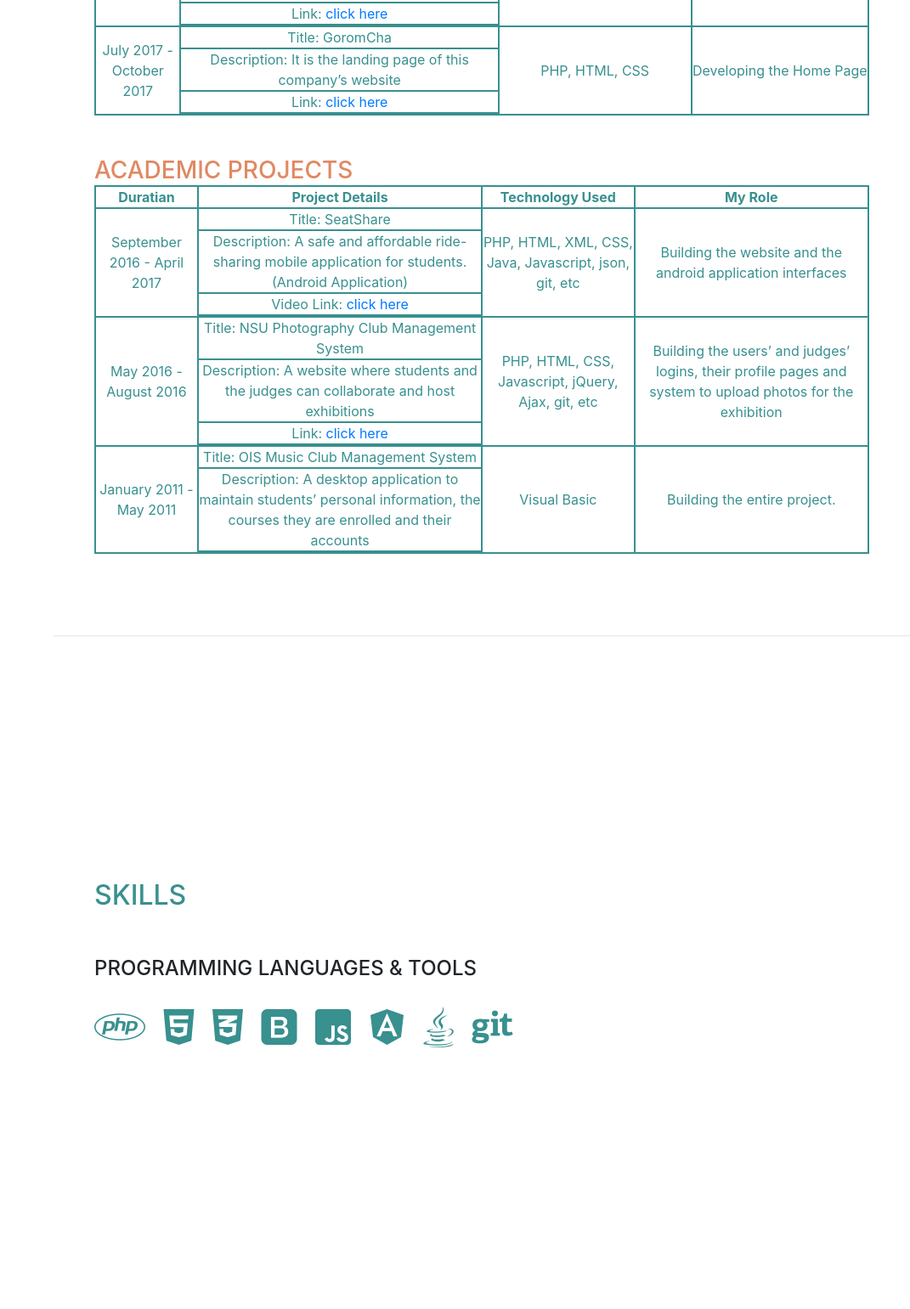
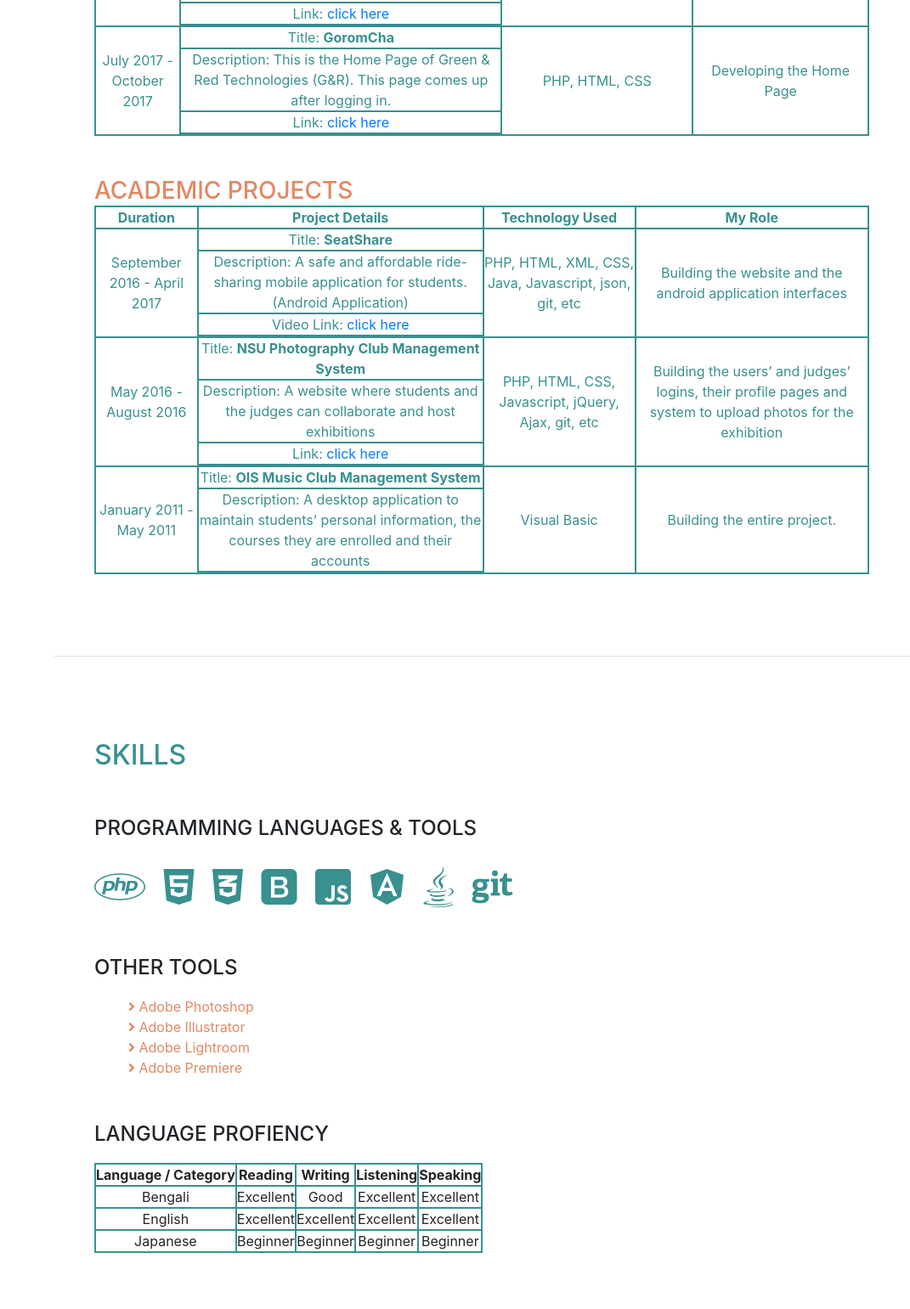
Before and after one commit to hridoyzylex/resume, a website with bundled scripts: page index.html in a window 1280 px wide. Shown: the part 2719-4260 px from the top of the page at 85% size, without its empty margins (209-1280 px from the left). Built offline with nearby package versions, Linux system fonts and the light colour scheme; some icons are missing; a web font is replaced by a local one.

Commit message:
fixed minor bugs and added language profiency

```diff
--- a/index.html
+++ b/index.html
@@ -214,7 +214,7 @@
 
             <table>
               <tr>
-                <th>Duratian</th>
+                <th>Duration</th>
                 <th>Project Details</th>
                 <th>Technology Used</th>
                 <th>My Role</th>
@@ -225,7 +225,7 @@
                 <td>
                   <table class="nestedTable">
                     <tr>
-                      <td class="nestedTableRow">Title: TiffinBox</td>
+                      <td class="nestedTableRow">Title: <b>TiffinBox</b></td>
                     </tr>
                     <tr>
                       <td class="nestedTableRow">Description: This is a catering service for home-made food. Here the
@@ -247,21 +247,23 @@
                 <td>
                   <table class="nestedTable">
                     <tr>
-                      <td class="nestedTableRow">Title: GoromCha</td>
+                      <td class="nestedTableRow">Title: <b>GoromCha</b></td>
                     </tr>
                     <tr>
-                      <td class="nestedTableRow">Description: It is the landing page of this company’s website</td>
+                      <td class="nestedTableRow">Description: This is the Home Page of Green & Red Technologies (G&R).
+                        This page comes up after logging in.</td>
                     </tr>
                     <tr>
                       <td class="nestedTableRow">Link: <a href="https://hridoyzylex.github.io/goromcha/"
-                          target="_blank">click here</a>
-                      </td>
+                          target="_blank">click
+                          here</a></td>
                     </tr>
                   </table>
                 </td>
                 <td>PHP, HTML, CSS</td>
                 <td>Developing the Home Page</td>
               </tr>
+
             </table>
 
           </div>
@@ -275,7 +277,7 @@
 
             <table>
               <tr>
-                <th>Duratian</th>
+                <th>Duration</th>
                 <th>Project Details</th>
                 <th>Technology Used</th>
                 <th>My Role</th>
@@ -286,7 +288,7 @@
                 <td>
                   <table class="nestedTable">
                     <tr>
-                      <td class="nestedTableRow">Title: SeatShare</td>
+                      <td class="nestedTableRow">Title: <b>SeatShare</b></td>
                     </tr>
                     <tr>
                       <td class="nestedTableRow">Description: A safe and affordable ride-sharing mobile application for
@@ -308,7 +310,7 @@
                 <td>
                   <table class="nestedTable">
                     <tr>
-                      <td class="nestedTableRow">Title: NSU Photography Club Management System</td>
+                      <td class="nestedTableRow">Title: <b>NSU Photography Club Management System</b></td>
                     </tr>
                     <tr>
                       <td class="nestedTableRow">Description: A website where students and the judges can collaborate
@@ -331,7 +333,7 @@
                 <td>
                   <table class="nestedTable">
                     <tr>
-                      <td class="nestedTableRow">Title: OIS Music Club Management System</td>
+                      <td class="nestedTableRow">Title: <b>OIS Music Club Management System</b></td>
                     </tr>
                     <tr>
                       <td class="nestedTableRow">Description: A desktop application to maintain students’ personal
@@ -396,22 +398,61 @@
 
         </ul>
 
-        <!-- <div class="subheading mb-3">Workflow</div>
+        <br>
+
+        <div class="subheading mb-3">Other Tools</div>
         <ul class="fa-ul mb-0">
           <li>
-            <i class="fa-li fa fa-check"></i>
-            Mobile-First, Responsive Design</li>
+            <i class="fas fa-angle-right"></i>
+            Adobe Photoshop</li>
           <li>
-            <i class="fa-li fa fa-check"></i>
-            Cross Browser Testing &amp; Debugging</li>
+            <i class="fas fa-angle-right"></i>
+            Adobe Illustrator</li>
           <li>
-            <i class="fa-li fa fa-check"></i>
-            Cross Functional Teams</li>
+            <i class="fas fa-angle-right"></i>
+            Adobe Lightroom</li>
           <li>
-            <i class="fa-li fa fa-check"></i>
-            Agile Development &amp; Scrum</li>
+            <i class="fas fa-angle-right"></i>
+            Adobe Premiere</li>
         </ul>
-      </div> -->
+
+        <br>
+        <br>
+
+        <div class="subheading mb-3">Language Profiency</div>
+        <table style="padding: 24px;">
+          <tr>
+            <th>Language / Category</th>
+            <th>Reading</th>
+            <th>Writing</th>
+            <th>Listening</th>
+            <th>Speaking</th>
+          </tr>
+
+          <tr>
+            <td>Bengali</td>
+            <td>Excellent</td>
+            <td>Good</td>
+            <td>Excellent</td>
+            <td>Excellent</td>
+          </tr>
+          <tr>
+            <td>English</td>
+            <td>Excellent</td>
+            <td>Excellent</td>
+            <td>Excellent</td>
+            <td>Excellent</td>
+          </tr>
+          <tr>
+            <td>Japanese</td>
+            <td>Beginner</td>
+            <td>Beginner</td>
+            <td>Beginner</td>
+            <td>Beginner</td>
+          </tr>
+
+        </table>
+      </div>
     </section>
 
     <hr class="m-0">
@@ -425,10 +466,10 @@
         <p class="mb-0">Besides those, I also like to eat clean, workout and lead a healthy lifestyle. </p>
         <br>
 
-        <iframe width="350" height="auto" src="https://www.youtube.com/embed/ATtlypcR9iU" frameborder="0"
+        <iframe width="400" height="300" src="https://www.youtube.com/embed/ATtlypcR9iU" frameborder="0"
           allow="accelerometer; autoplay; encrypted-media; gyroscope; picture-in-picture" allowfullscreen></iframe>
 
-        <iframe width="350" height="auto" src="https://www.youtube.com/embed/w10ZtgZv_lA" frameborder="0"
+        <iframe width="400" height="300" src="https://www.youtube.com/embed/w10ZtgZv_lA" frameborder="0"
           allow="accelerometer; autoplay; encrypted-media; gyroscope; picture-in-picture" allowfullscreen></iframe>
 
       </div>
@@ -441,6 +482,7 @@
         <h2 class="mb-5">Awards &amp; Certifications</h2>
 
         <h3 class="mb-0">Awards</h3>
+        <br>
 
         <ul class="fa-ul mb-0">
           <li>
@@ -451,8 +493,11 @@
             Top 50 - NASA Space Apps Challenge 2016</li>
         </ul>
 
+        <br>
+        <br>
+
         <h3 class="mb-0">Competitive Programing</h3>
-
+        <br>
         <ul class="fa-ul mb-0">
           <li>
             <i class="fa-li fa fa-code text-warning"></i>
```
